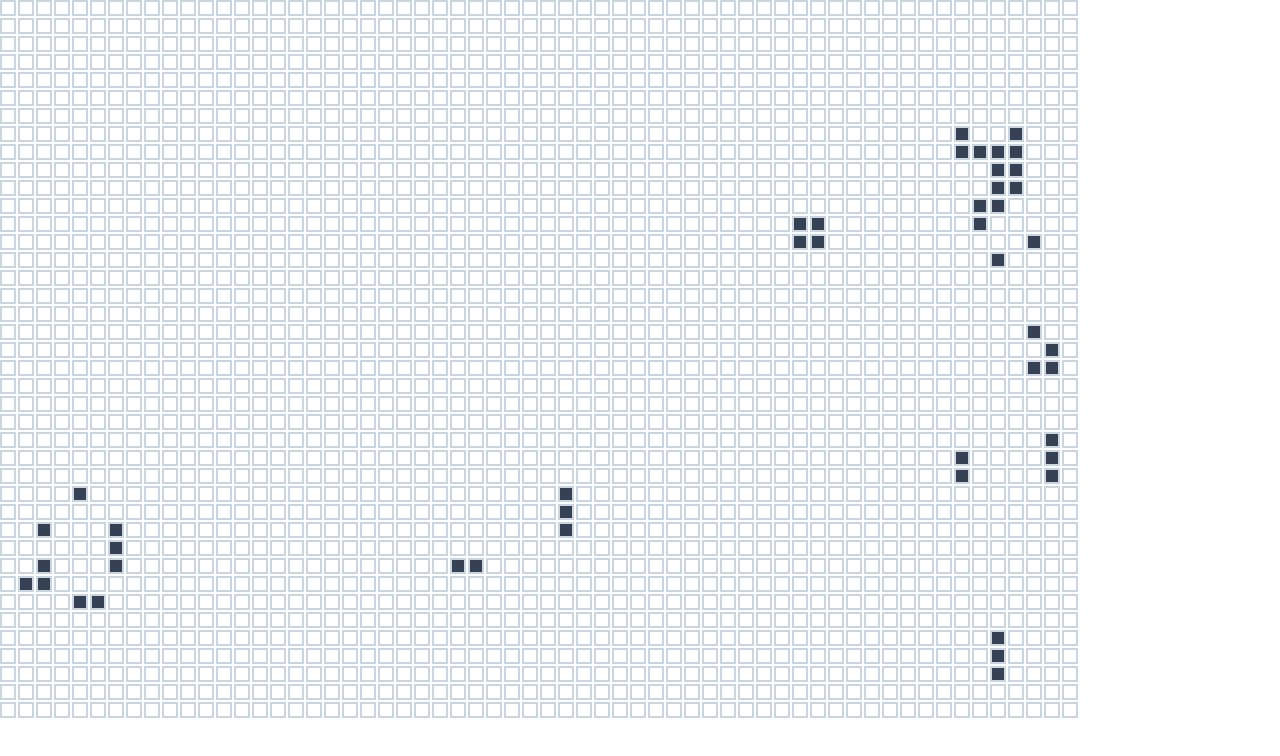
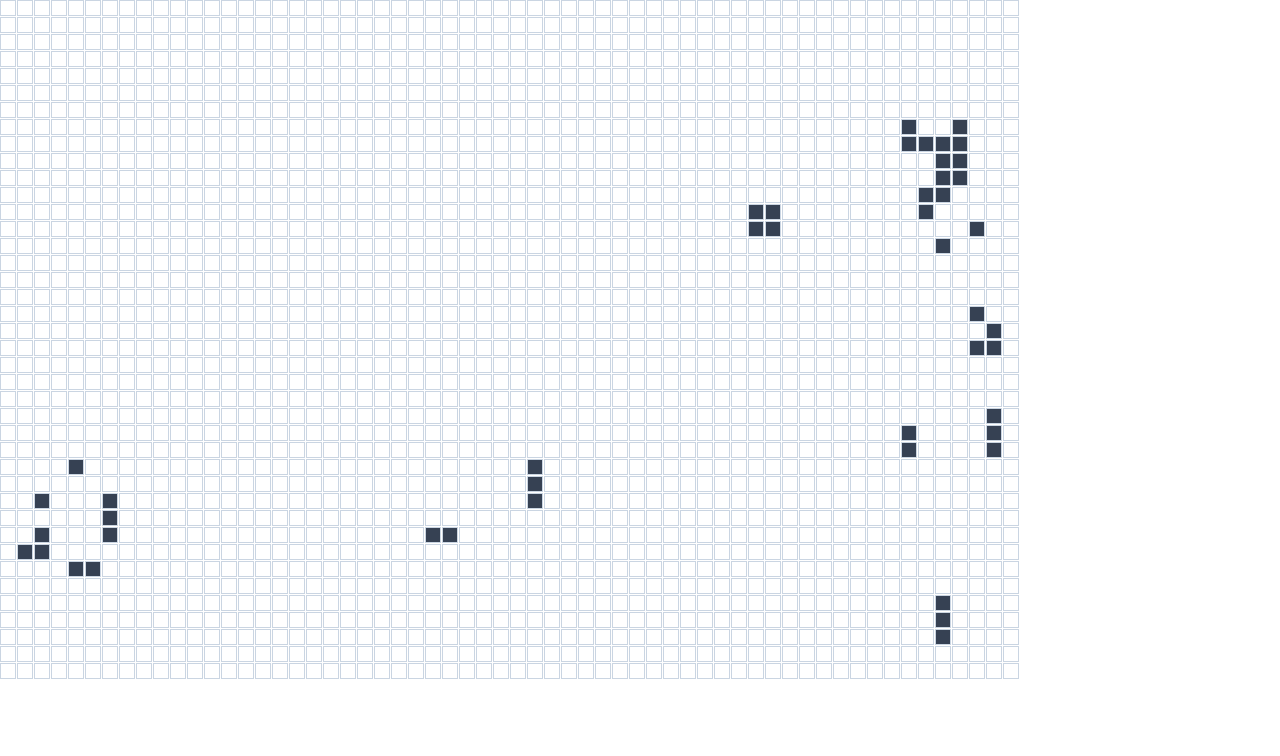
Before and after one commit to AdamSheaffer/ConwayArpeggiator, a Vue app: page / in a window 1280 px wide. Shown: the top 756 px of the page. Built offline with nearby package versions, Linux system fonts and the light colour scheme; the HTML template or start-up script is replaced by a standard one.

Commit message:
Remove unused property

```diff
--- a/src/components/TheBoard.vue
+++ b/src/components/TheBoard.vue
@@ -1,10 +1,10 @@
 <template>
   <div>
-    <div v-for="(row, rowIndex) in board" :key="rowIndex" class="flex space-x-0.5 space-y-0.5">
+    <div v-for="(row, rowIndex) in board" :key="rowIndex" class="flex space-x-px space-y-px">
       <div
         v-for="(col, colIndex) in row"
         :key="colIndex"
-        class="border-2 border-slate-300 w-4 h-4"
+        class="border border-slate-300 w-4 h-4"
         :class="{ 'bg-gray-700': col.state }"
       ></div>
     </div>
@@ -13,13 +13,11 @@
 
 <script setup lang="ts">
 import useBoard from '@/composables/useBoard'
-import { onMounted } from 'vue'
 
 const { board, init, start } = useBoard()
 
 init(40, 60)
-
-onMounted(() => start())
+start()
 </script>
 
 <style scoped></style>
--- a/src/composables/useBoard.ts
+++ b/src/composables/useBoard.ts
@@ -70,7 +70,6 @@ function stop() {
 export default function useBoard() {
   return {
     board: computed(() => board.value),
-    gridSize: computed(() => board.value.length),
     init,
     start,
     stop,
```
